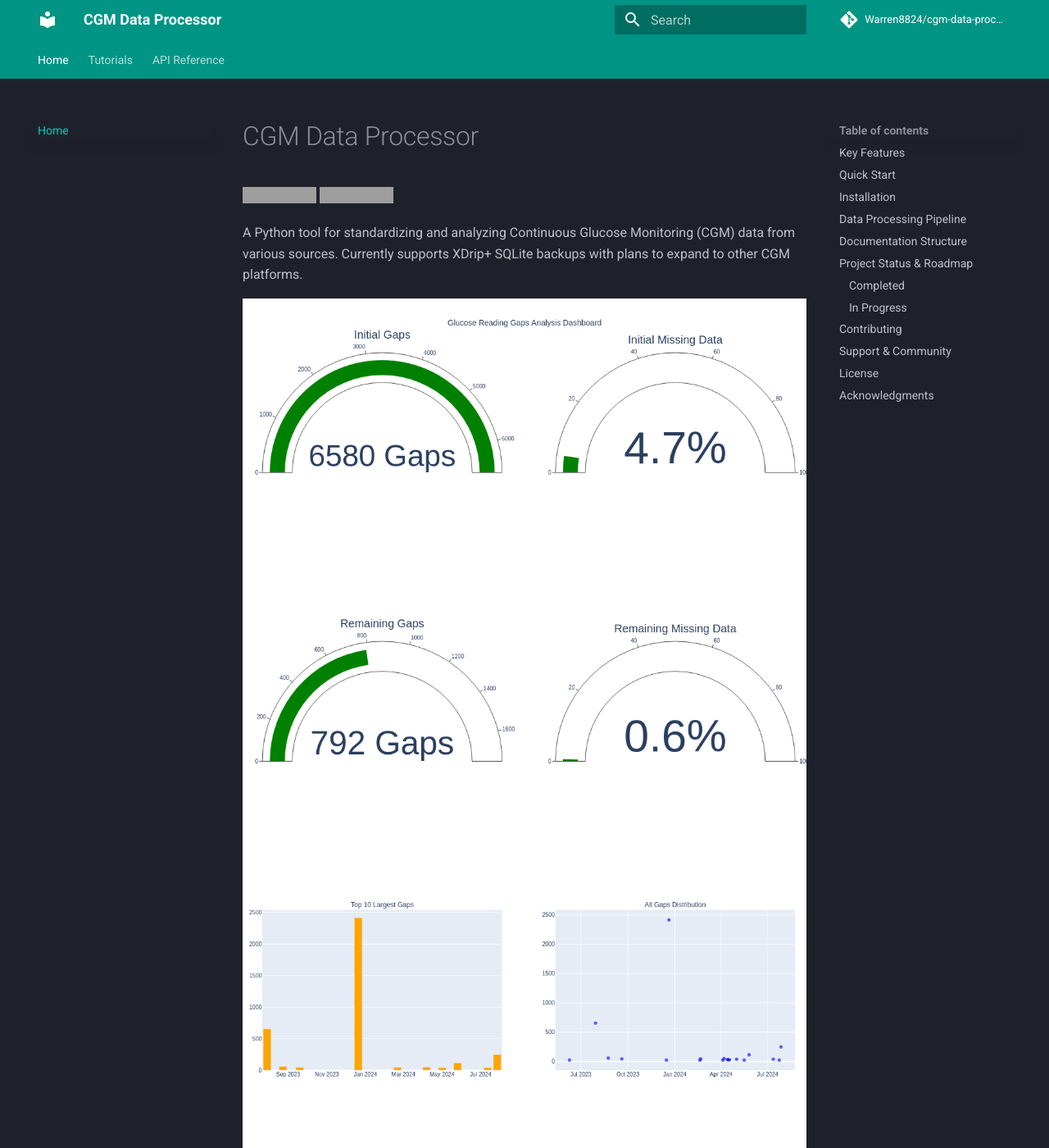
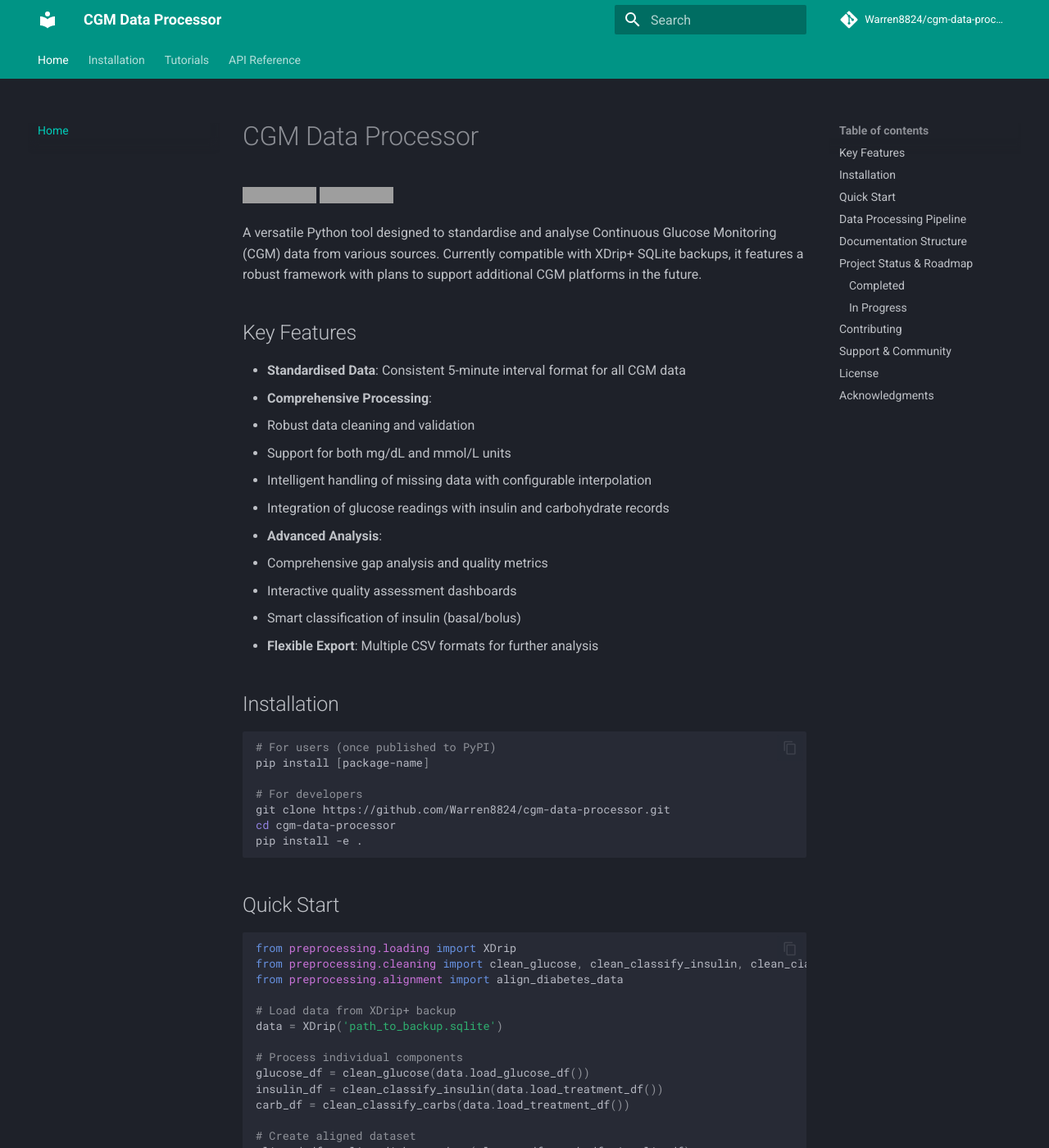
Before and after one commit to Warren8824/cgm-data-processor, an MkDocs documentation site: the page built from docs/index.md, in a window 1280 px wide and 1400 px high. Shown: the whole window at 82% size. Built offline with MkDocs 1.6.1 and Material for MkDocs 9.7.7, drawn with Linux system fonts in a browser that asks for light colours; comment, search, counter and statistics services are not loaded; some of the changed text lies outside the part shown; grey boxes are pictures that could not be loaded.

Commit message:
update docs.

````diff
--- a/docs/index.md
+++ b/docs/index.md
@@ -3,13 +3,11 @@
 [![License: MIT](https://img.shields.io/badge/License-MIT-yellow.svg)](https://opensource.org/licenses/MIT)
 [![Project Status: Active](https://www.repostatus.org/badges/latest/active.svg)](https://www.repostatus.org/#active)
 
-A Python tool for standardizing and analyzing Continuous Glucose Monitoring (CGM) data from various sources. Currently supports XDrip+ SQLite backups with plans to expand to other CGM platforms.
-
-![CGM Quality Dashboard](tutorials/load_and_export_data_files/load_and_export_data_17_1.png)
+A versatile Python tool designed to standardise and analyse Continuous Glucose Monitoring (CGM) data from various sources. Currently compatible with XDrip+ SQLite backups, it features a robust framework with plans to support additional CGM platforms in the future.
 
 ## Key Features
 
-- **Standardized Data**: Consistent 5-minute interval format for all CGM data
+- **Standardised Data**: Consistent 5-minute interval format for all CGM data
 - **Comprehensive Processing**:
   - Robust data cleaning and validation
   - Support for both mg/dL and mmol/L units
@@ -20,6 +18,18 @@
   - Interactive quality assessment dashboards
   - Smart classification of insulin (basal/bolus)
 - **Flexible Export**: Multiple CSV formats for further analysis
+
+## Installation
+
+```bash
+# For users (once published to PyPI)
+pip install [package-name]
+
+# For developers
+git clone https://github.com/Warren8824/cgm-data-processor.git
+cd cgm-data-processor
+pip install -e .
+```
 
 ## Quick Start
 
@@ -38,18 +48,6 @@
 
 # Create aligned dataset
 aligned_df = align_diabetes_data(glucose_df, carb_df, insulin_df)
-```
-
-## Installation
-
-```bash
-# For users (once published to PyPI)
-pip install [package-name]
-
-# For developers
-git clone https://github.com/Warren8824/cgm-data-processor.git
-cd cgm-data-processor
-pip install -e .
 ```
 
 ## Data Processing Pipeline
@@ -73,11 +71,14 @@
     - Data quality metrics
     - Interactive dashboards
 
-5. **Export Options**
-    - `complete.csv`: Aligned dataset with all measurements
-    - `glucose_reading.csv`: Processed glucose readings
-    - `carbs.csv`: Validated carbohydrate records
-    - `insulin.csv`: Classified insulin records
+![CGM Gap Analysis Dashboard](tutorials/load_and_export_data_files/load_and_export_data_17_1.png){: style="height:1100px;width:660px"}
+
+**Export Options**
+
+- `complete.csv`: Aligned dataset with all measurements
+- `glucose_reading.csv`: Processed glucose readings
+- `carbs.csv`: Validated carbohydrate records
+- `insulin.csv`: Classified insulin records
 
 ## Documentation Structure
 
--- a/mkdocs.yml
+++ b/mkdocs.yml
@@ -36,6 +36,10 @@
             show_signature_annotations: true
 
 markdown_extensions:
+  - attr_list
+  - pymdownx.emoji:
+      emoji_index: !!python/name:material.extensions.emoji.twemoji
+      emoji_generator: !!python/name:material.extensions.emoji.to_svg
   - pymdownx.highlight:
       anchor_linenums: true
       use_pygments: true
@@ -49,6 +53,7 @@
 
 nav:
   - Home: index.md
+  - Installation: installation/index.md
   - Tutorials:
       - Loading and Exporting Data: tutorials/load_and_export_data.md
   - API Reference:
````
Also changed, not shown: other parts of docs/index.md (+10 -10 lines), docs/api/visualisation/gap_dashboard.md (+1 -0 lines), docs/about/changelog.md (added), docs/about/licence.md (added), docs/api/index.md (added), docs/installation/configuration.md (added), docs/installation/index.md (added), docs/installation/requirements.md (added).
